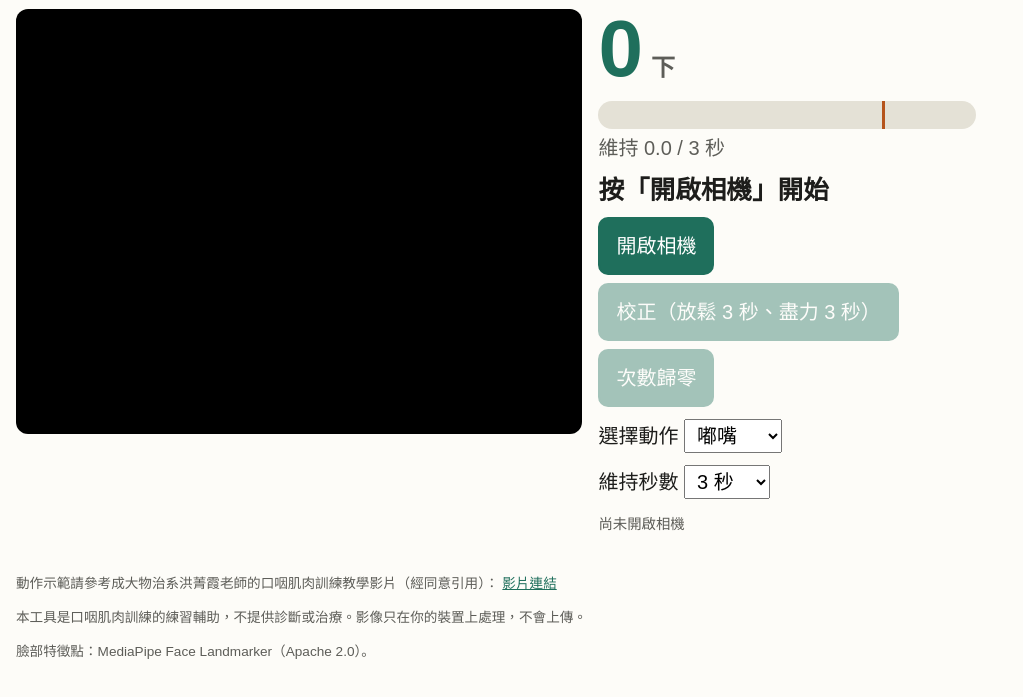
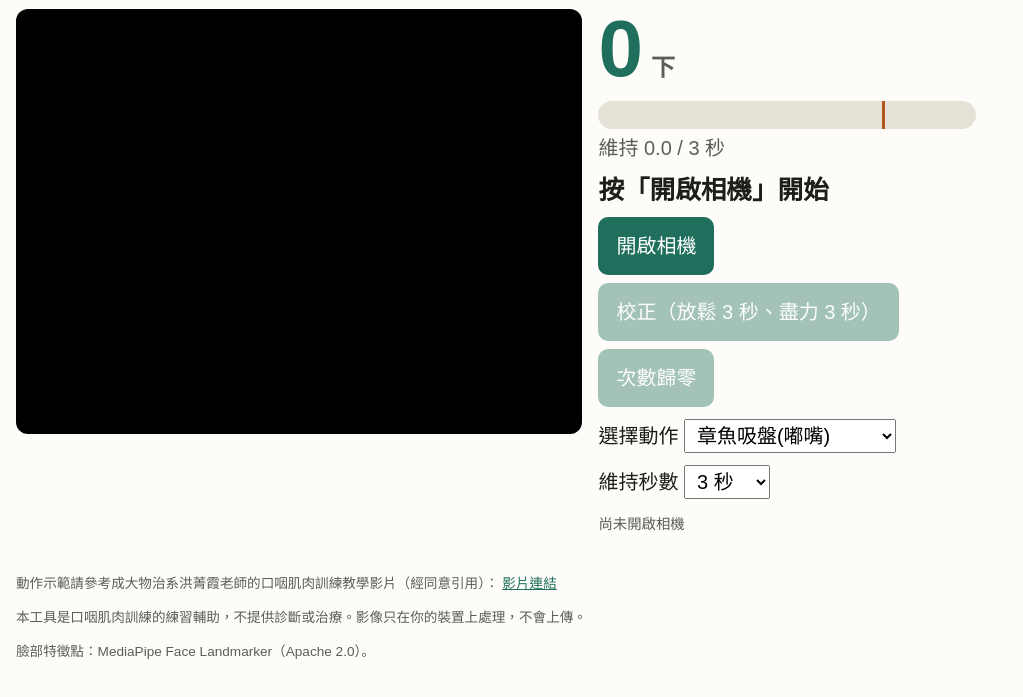
Before and after one commit to f94136067-blip/oral-counter, a plain HTML site: page index.html in a window 1280 px wide. Shown: the part 89-786 px from the top of the page, without its empty margins (0-1023 px from the left). Drawn offline with Linux system fonts and the light colour scheme.

Commit message:
Update action options in dropdown menu

```diff
--- a/index.html
+++ b/index.html
@@ -37,9 +37,10 @@
       <!-- 動作選擇下拉選單 -->
      <label class="setting">選擇動作
        <select id="exerciseSel">
-         <option value="pucker">嘟嘴</option>
-         <option value="mouthOpen">張大嘴</option>
-         <option value="smile">咧嘴笑</option>
+         <option value="pucker">章魚吸盤(嘟嘴)</option>
+         <option value="mouthOpen">鬚鯨掠食(張大嘴)</option>
+         <option value="smile">一笑呷百二(咧嘴笑)</option>
+         <option value="leftCheek">河豚鼓鼓(鼓左臉頰)</option>
        </select>
      </label>
 
```
